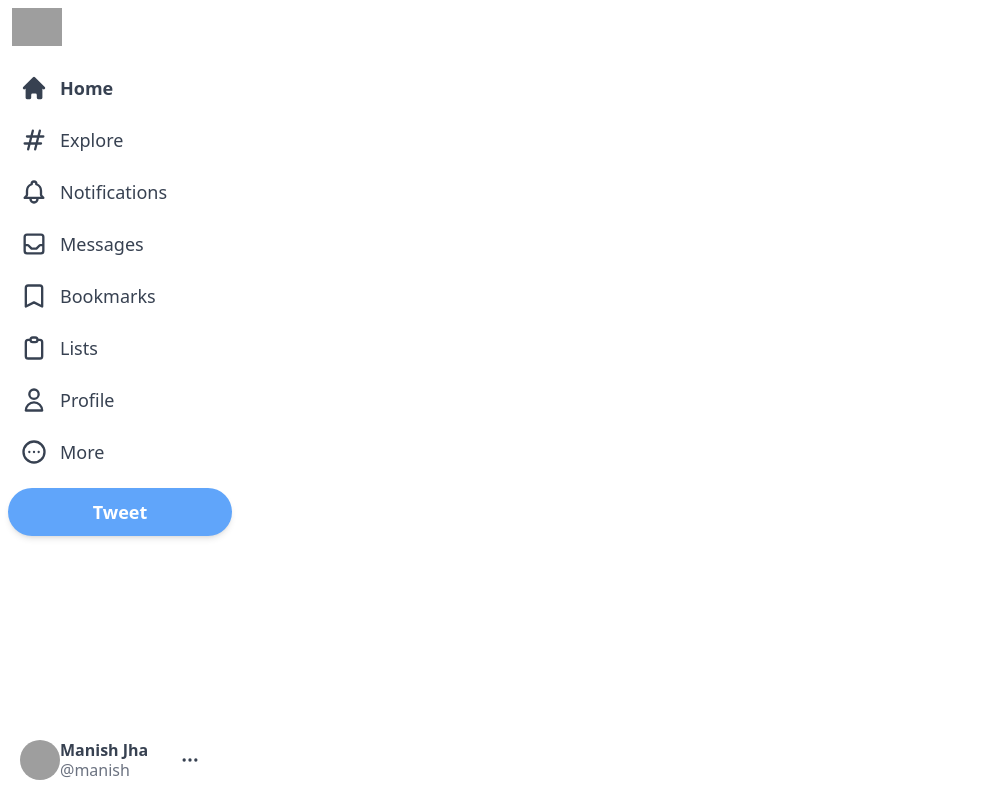
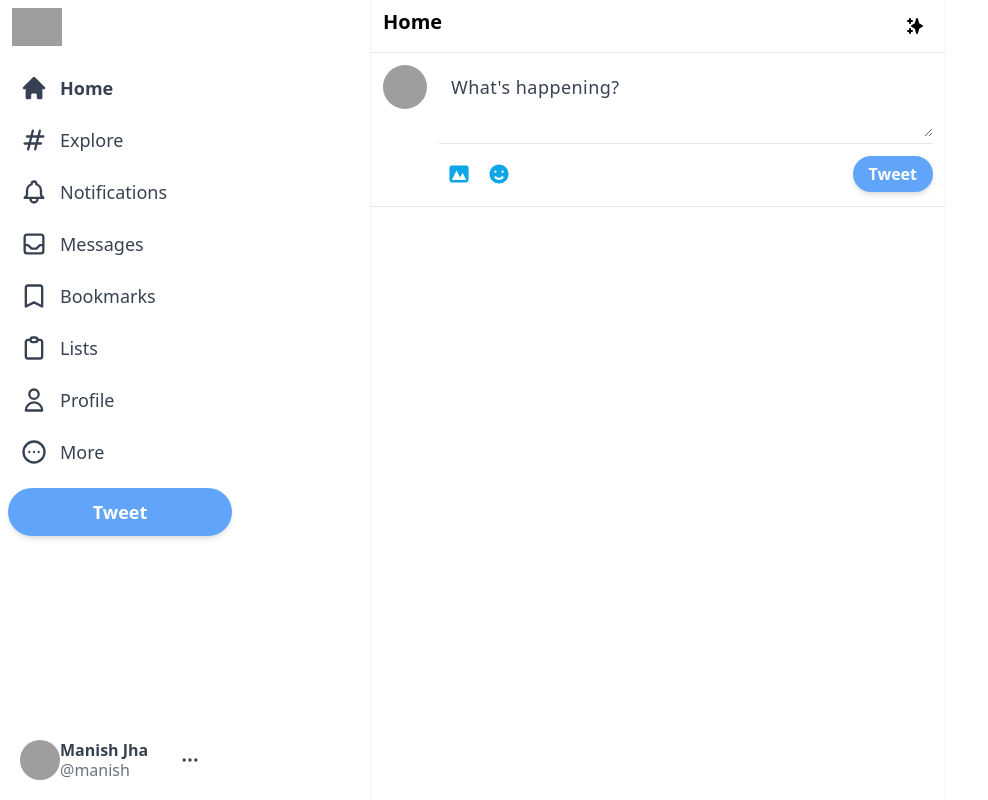
Before and after one commit to manishjha-04/twitter, a Next.js app: page / in a window 1280 px wide. Shown: the whole page, without its empty margins (0-988 px from the left). Built offline with nearby package versions, Linux system fonts and the light colour scheme; grey boxes are pictures that could not be loaded.

Commit message:
created input section

```diff
--- /dev/null
+++ b/components/Feed.js
@@ -0,0 +1,22 @@
+import { SparklesIcon } from "@heroicons/react/solid";
+import Input from "./Input";
+
+
+
+export default function Feed() {
+  return (
+    // here flex grow will push the feed element whole to the right covering whole portion
+    <div className="xl:ml-[370px] border-l border-r border-gray-100 xl:min-w-[576px] sm:ml-[73px] flex-grow max-w-xl  ">
+      {/* sticky - It allows you to make elements stick when the scroll reaches a certain point.   */}
+      <div className="flex py-2 px-3 sticky top-0 z-50 bg-white border-b border-gray-200">
+        <h2 className="text-lg sm:text-xl font-bold cursor-pointer">Home</h2>
+        {/* To make sure that an element doesn't have any extra space around it, you could use the px-0 class on the element's padding property. This would ensure that the element doesn't have any padding, regardless of the size of the element's container. */}
+
+        <div className="hoverEffect flex items-center justify-center px-0 ml-auto w-9 h-9">
+            <SparklesIcon className="h-5" />
+        </div>
+      </div>
+      <Input/>
+    </div>
+  )
+}
--- /dev/null
+++ b/components/Input.js
@@ -0,0 +1,29 @@
+import { EmojiHappyIcon, PhotographIcon } from "@heroicons/react/solid";
+
+export default function Input() {
+  return (
+    <div className="flex border-b border-gray-200 p-3 space-x-3 " >
+              <img  src="https://media.licdn.com/dms/image/D4E03AQECgMo4BO2ehQ/profile-displayphoto-shrink_800_800/0/1682057605889?e=2147483647&v=beta&t=LlgYJh7rbwdqa3RXYxY5UaELob-JAAI11llwagnYKiM"
+              alt="user-image"
+              className="h-11 w-11 rounded-full cursor-pointer hover:brightness-95 " />
+       {/* here divide-y could be  used to = Add borders between stacked elements using the divide-y-{width} utilities. */}
+
+
+        <div className="w-full divide-y divide-gray-200 ">
+           <div>
+            <textarea className="w-full border-none focus:ring-0 text-lg placeholder-gray-700 tracking-wide min-h-[50px] text-gray-700" rows="2" placeholder="What's happening?"></textarea>
+           </div>
+      {/* items-center will make the element centered vertically as well as from horizontal elements   */}
+        <div className="flex  items-center justify-between pt-2.5">
+            <div className="flex">
+                <PhotographIcon className="h-10 w-10 hoverEffect p-2 text-sky-500 hover:bg-sky-100" />
+                <EmojiHappyIcon className="h-10 w-10 hoverEffect p-2 text-sky-500 hover:bg-sky-100" />
+
+            </div>
+            <button className="bg-blue-400 text-white px-4 py-1.5 rounded-full font-bold shadow-md hover:brightness-95 disabled:opacity-50" >Tweet</button>
+            </div>
+        </div>
+    </div>
+
+  )
+}
--- a/package.json
+++ b/package.json
@@ -15,6 +15,7 @@
     "react-dom": "18.2.0"
   },
   "devDependencies": {
+    "@tailwindcss/forms": "^0.5.4",
     "autoprefixer": "^10.4.14",
     "postcss": "^8.4.26",
     "tailwindcss": "^3.3.3"
--- a/pages/index.js
+++ b/pages/index.js
@@ -1,4 +1,5 @@
 import Sidebar from '@/components/Sidebar'
+import Feed from '@/components/Feed'
 import Head from 'next/head'
 
 
@@ -23,6 +24,8 @@
 
         {/* feed */}
 
+        <Feed />
+
         {/* widget  */}
 
         {/* modal --pops up  */}
--- a/tailwind.config.js
+++ b/tailwind.config.js
@@ -11,5 +11,5 @@
   theme: {
     extend: {},
   },
-  plugins: [],
+  plugins: [require('@tailwindcss/forms')],
 }
```
Also changed, not shown: 1 other file (tests, documents, lock files or other folders).
